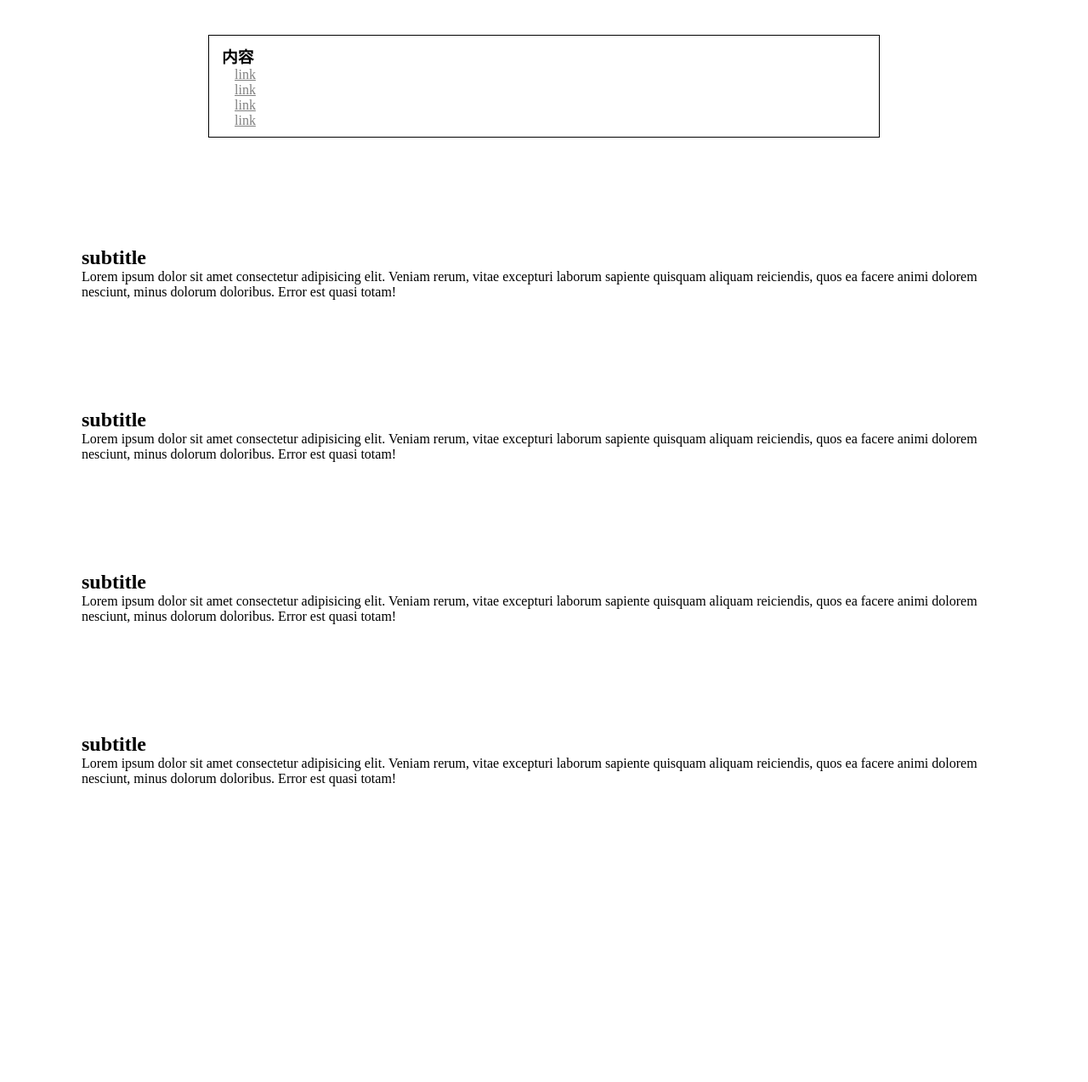
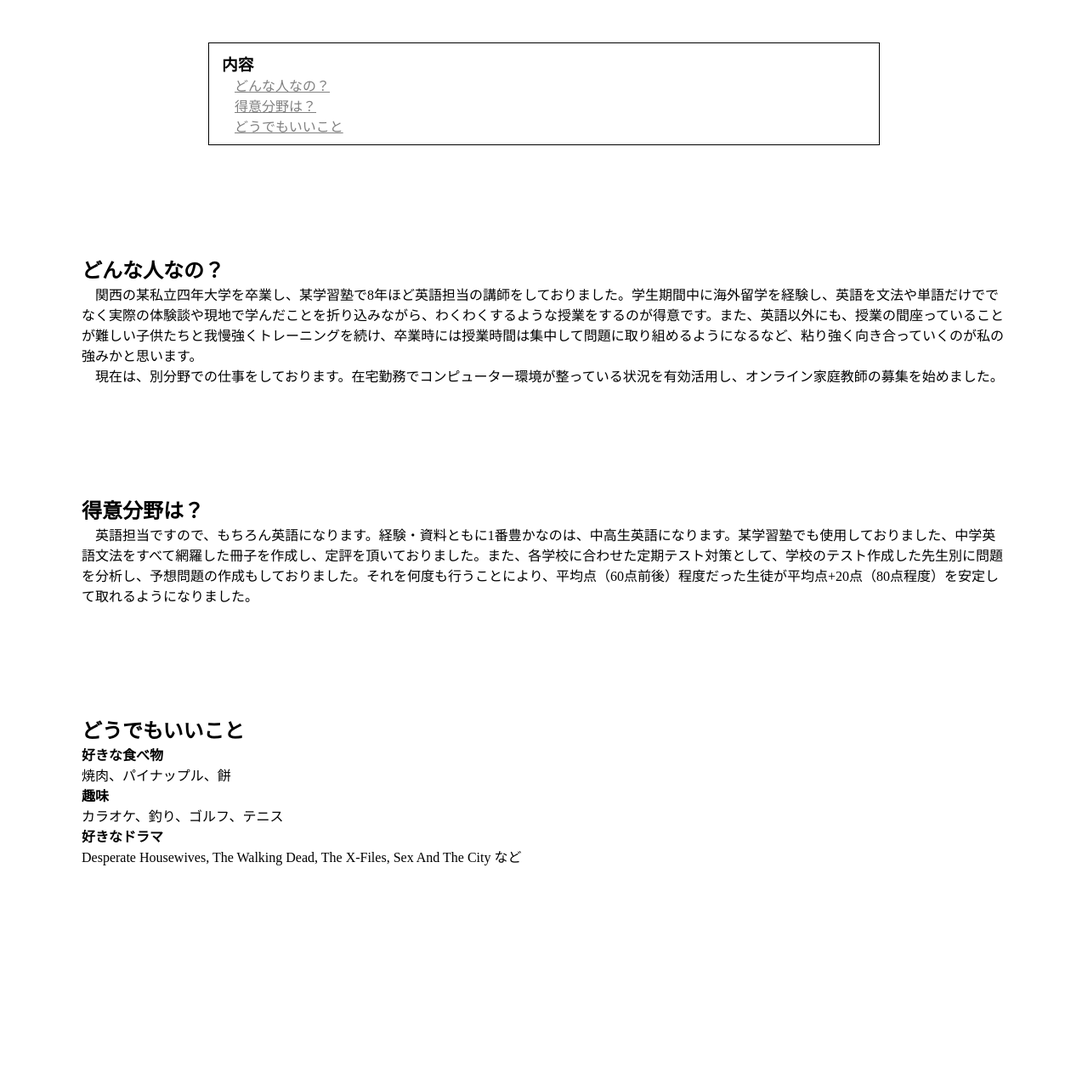
Before and after one commit to Queenshiba/katekyo-shiba, a plain HTML site: page page-who.html in a window 1280 px wide. Shown: the part 474-1748 px from the top of the page at 85% size. Before the commit the page ends 1464 px from the top, so only its background shows below. Drawn offline with Linux system fonts and the light colour scheme.

```diff
--- a/page-who.html
+++ b/page-who.html
@@ -1,48 +1,58 @@
 <!DOCTYPE html>
 <html lang="en">
+
 <head>
     <meta charset="UTF-8">
     <meta name="viewport" content="width=device-width, initial-scale=1.0">
     <link rel="stylesheet" href="/pages.css">
     <title>WHO?</title>
 </head>
+
 <body>
     <div class="top-image" id="top-img-who">
 
     </div>
     <div class="textbox-container">
         <div class="title-container">
-        <h3>title</h3>
-        <h1>hey</h1>
+            <h3>WHO</h3>
+            <h1>どんな人が教えるの？</h1>
         </div>
 
         <div class="link-container">
             <h3>内容</h3>
-        <a href="#">link</a>
-        <a href="#">link</a>
-        <a href="#">link</a>
-        <a href="#">link</a>
+            <a href="#who1">どんな人なの？</a>
+            <a href="#who2">得意分野は？</a>
+            <a href="#who3">どうでもいいこと</a>
         </div>
 
-    <div class="textbox">
-            <h2 class="topic-title">subtitle</h2>
-    <p>Lorem ipsum dolor sit amet consectetur adipisicing elit. Veniam rerum, vitae excepturi laborum sapiente quisquam aliquam reiciendis, quos ea facere animi dolorem nesciunt, minus dolorum doloribus. Error est quasi totam!</p>
+        <div class="textbox" id="who1">
+            <h2 class="topic-title">どんな人なの？</h2>
+
+            <p>　関西の某私立四年大学を卒業し、某学習塾で8年ほど英語担当の講師をしておりました。学生期間中に海外留学を経験し、英語を文法や単語だけででなく実際の体験談や現地で学んだことを折り込みながら、わくわくするような授業をするのが得意です。また、英語以外にも、授業の間座っていることが難しい子供たちと我慢強くトレーニングを続け、卒業時には授業時間は集中して問題に取り組めるようになるなど、粘り強く向き合っていくのが私の強みかと思います。
+            </p>
+            <p>　現在は、別分野での仕事をしております。在宅勤務でコンピューター環境が整っている状況を有効活用し、オンライン家庭教師の募集を始めました。</p>
         </div>
-    <div class="textbox">
-        <h2 class="topic-title">subtitle</h2>
-<p>Lorem ipsum dolor sit amet consectetur adipisicing elit. Veniam rerum, vitae excepturi laborum sapiente quisquam aliquam reiciendis, quos ea facere animi dolorem nesciunt, minus dolorum doloribus. Error est quasi totam!</p>
+        <div class="textbox" id="who2">
+            <h2 class="topic-title">得意分野は？</h2>
+            <p>　英語担当ですので、もちろん英語になります。経験・資料ともに1番豊かなのは、中高生英語になります。某学習塾でも使用しておりました、中学英語文法をすべて網羅した冊子を作成し、定評を頂いておりました。また、各学校に合わせた定期テスト対策として、学校のテスト作成した先生別に問題を分析し、予想問題の作成もしておりました。それを何度も行うことにより、平均点（60点前後）程度だった生徒が平均点+20点（80点程度）を安定して取れるようになりました。
+            </p>
         </div>
-<div class="textbox">
-    <h2 class="topic-title">subtitle</h2>
-<p>Lorem ipsum dolor sit amet consectetur adipisicing elit. Veniam rerum, vitae excepturi laborum sapiente quisquam aliquam reiciendis, quos ea facere animi dolorem nesciunt, minus dolorum doloribus. Error est quasi totam!</p>
+        <div class="textbox" id="who3">
+            <h2 class="topic-title">どうでもいいこと</h2>
+        <h4>好きな食べ物</h4>
+            <p>焼肉、パイナップル、餅</p>
+            <h4>趣味</h4>
+            <p>カラオケ、釣り、ゴルフ、テニス</p>
+            <h4>好きなドラマ</h4>
+            <p>Desperate Housewives, The Walking Dead,
+                The X-Files, Sex And The City など</p>
         </div>
-<div class="textbox">
-    <h2 class="topic-title">subtitle</h2>
-<p>Lorem ipsum dolor sit amet consectetur adipisicing elit. Veniam rerum, vitae excepturi laborum sapiente quisquam aliquam reiciendis, quos ea facere animi dolorem nesciunt, minus dolorum doloribus. Error est quasi totam!</p>
+        <div class="footer" id="footer-what">
+            <a href="/index.html">HOMEに戻る</a>
         </div>
     </div>
 
-<footer></footer>
 
 </body>
+
 </html>
--- a/pages.css
+++ b/pages.css
@@ -3,9 +3,7 @@
     margin: 0;
 }
 
-:root {
-    /* --main-bg-color: brown; */
-}
+
 
 .top-image {
     width: 100%;
```
Also changed, not shown: index.html (+1 -1 lines), page-how.html (+18 -13 lines), page-what.html (+1 -1 lines), style.css (+12 -4 lines). Lines whose indentation alone changed are shown as unchanged.
